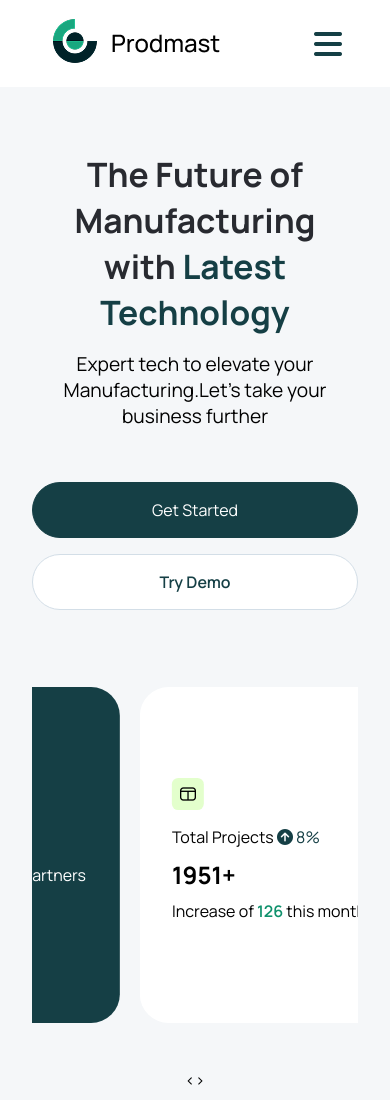
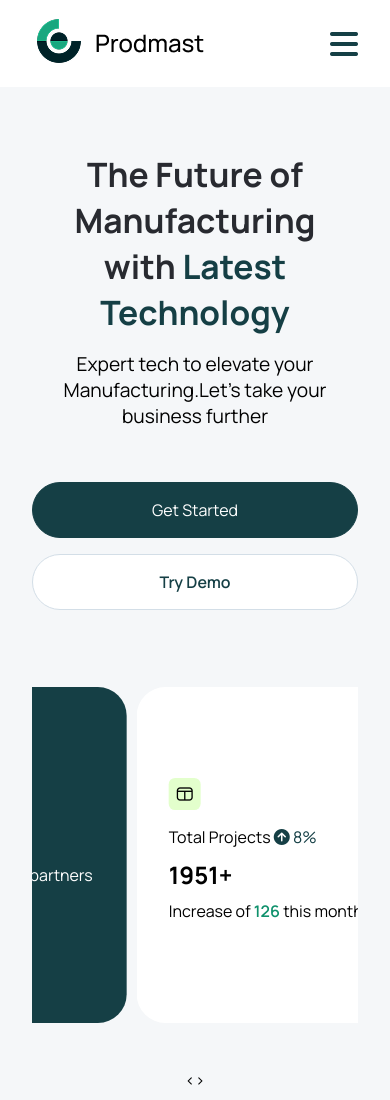
Before and after one commit to nithish2605/manufacturing-landing-page, a plain HTML site: page index.html in a window 390 px wide. Shown: the top 1100 px of the page. Drawn offline with nearby package versions, Linux system fonts and the light colour scheme.

Commit message:
header alignment issue fixed

```diff
--- a/css/common.css
+++ b/css/common.css
@@ -407,6 +407,9 @@ footer{
       .footer-end{
         gap: 1rem;
     }
+    .header-section{
+        padding:1rem 0;
+    }
 }
 @media (max-width:480px) {
        .main-heading{
--- a/js/main.js
+++ b/js/main.js
@@ -3,7 +3,7 @@
 $(document).ready(function () {
     $(".owl-carousel").owlCarousel({
         loop: true,
-        margin:20,
+        margin:10,
         nav: true,
         dots:true,
         autoplay: true,
```
